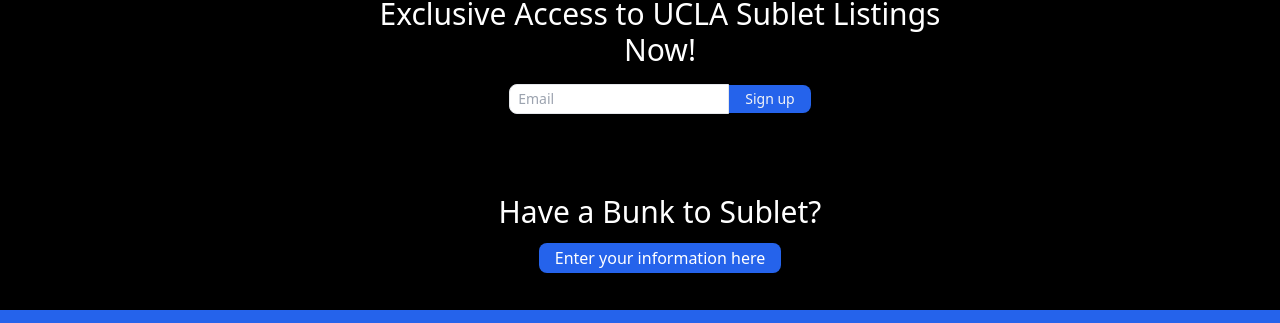
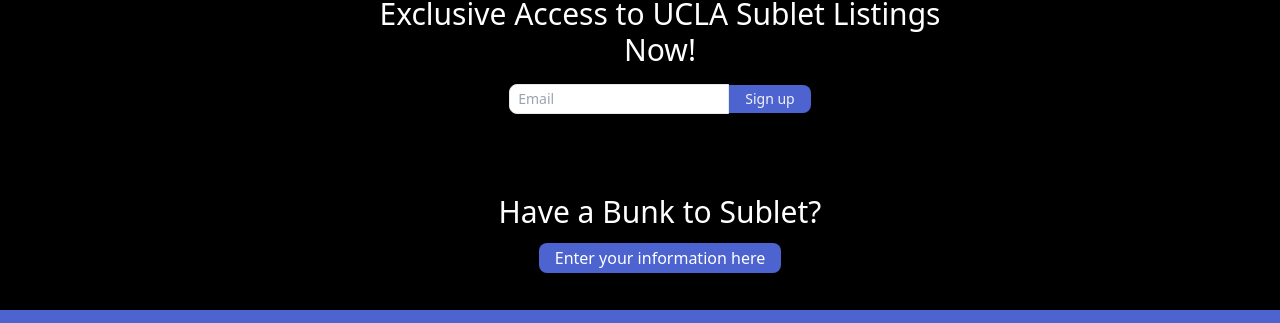
Before and after one commit to ArmeenS/bruinbunk, a Next.js app in the folder bruinbunk/: page / in a window 1280 px wide. Shown: the part 808-1131 px from the top of the page. Built offline with nearby package versions, Linux system fonts and the light colour scheme.

Commit message:
Fix the brand color of website

```diff
--- a/bruinbunk/components/Landing.tsx
+++ b/bruinbunk/components/Landing.tsx
@@ -77,7 +77,7 @@
                                 {({ isSubmitting }) => (
                                     <Form>
                                         <Field placeholder="Email" className="w-fit  inline-block border rounded-l-lg px-2 text-gray-600 select-none focus:outline-none  py-1 text-sm" type="email" name="email" />
-                                        <button className="w-fit px-4  text-sm bg-blue-600 rounded-r-lg py-1 text-gray-100" type="submit" disabled={isSubmitting}>
+                                        <button className="w-fit px-4  text-sm bg-brand rounded-r-lg py-1 text-gray-100" type="submit" disabled={isSubmitting}>
                                             Sign up
                                         </button>
                                         <ErrorMessage className="text-red-600 text-xs" name="email" component="div" />
@@ -92,7 +92,7 @@
                             <div className="text-white font-medium text-3xl mb-4">
                                 Have a Bunk to Sublet?
                             </div>
-                            <a className="text-white bg-blue-600 rounded-lg px-4 py-1" href="" target="_blank">
+                            <a className="text-white bg-brand rounded-lg px-4 py-1" href="" target="_blank">
                                 Enter your information here
                             </a>
                         </div>
@@ -101,7 +101,7 @@
 
                 </div>
             </div>
-            <div className="bg-blue-600">
+            <div className="bg-brand">
                 <div className="w-8/12 m-auto pb-20 pt-20">
                     <Contact/>
                 </div>
--- a/bruinbunk/tailwind.config.js
+++ b/bruinbunk/tailwind.config.js
@@ -5,7 +5,11 @@
     './components/**/*.tsx',
   ],
   theme: {
-    extend: {},
+    extend: {
+      colors: {
+        brand: '#4C63D0'
+      }
+    },
   },
   plugins: [],
 }
```
